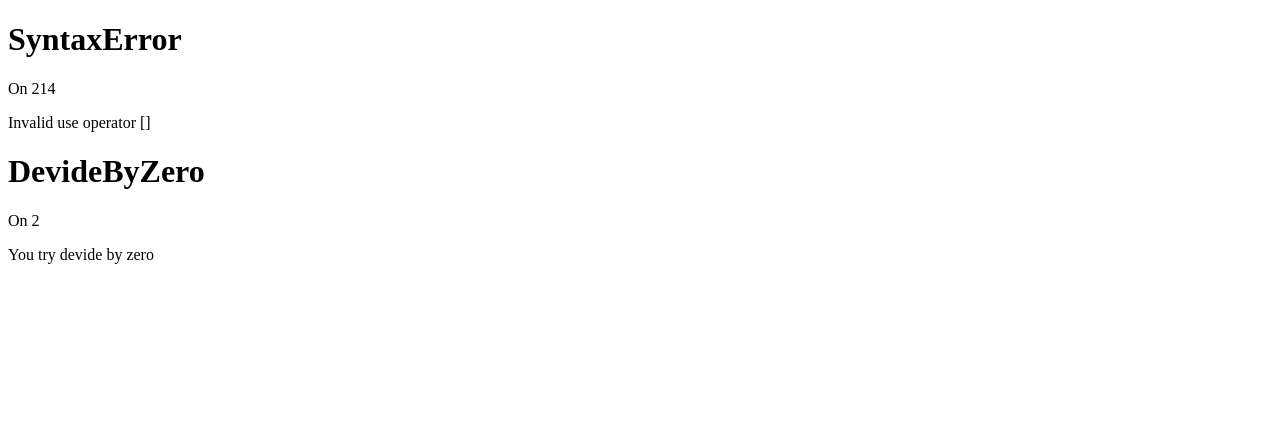
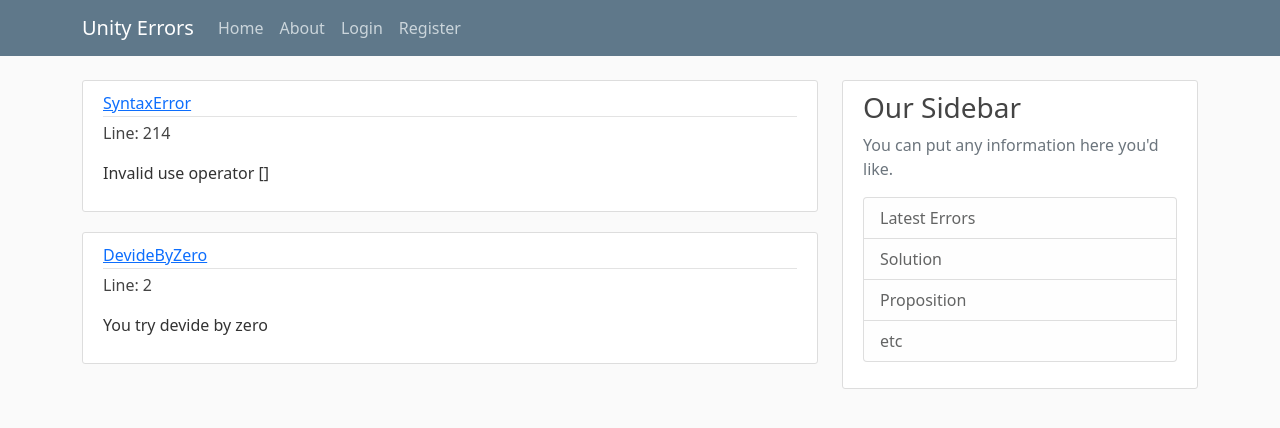
Before and after one commit to gzelek8/FlaskREST, a Flask app: page / in a window 1280 px wide. Shown: the top 428 px of the page. Run offline with Flask 2, Linux system fonts and the light colour scheme; some libraries are stand-ins or nearby versions.

Commit message:
add html and csss

```diff
--- /dev/null
+++ b/static/main.css
@@ -0,0 +1,80 @@
+body {
+  background: #fafafa;
+  color: #333333;
+  margin-top: 5rem;
+}
+
+h1, h2, h3, h4, h5, h6 {
+  color: #444444;
+}
+
+.bg-steel {
+  background-color: #5f788a;
+}
+
+.site-header .navbar-nav .nav-link {
+  color: #cbd5db;
+}
+
+.site-header .navbar-nav .nav-link:hover {
+  color: #ffffff;
+}
+
+.site-header .navbar-nav .nav-link.active {
+  font-weight: 500;
+}
+
+.content-section {
+  background: #ffffff;
+  padding: 10px 20px;
+  border: 1px solid #dddddd;
+  border-radius: 3px;
+  margin-bottom: 20px;
+}
+
+.article-title {
+  color: #444444;
+}
+
+a.article-title:hover {
+  color: #428bca;
+  text-decoration: none;
+}
+
+.article-content {
+  white-space: pre-line;
+}
+
+.article-img {
+  height: 65px;
+  width: 65px;
+  margin-right: 16px;
+}
+
+.article-metadata {
+  padding-bottom: 1px;
+  margin-bottom: 4px;
+  border-bottom: 1px solid #e3e3e3
+}
+
+.article-metadata a:hover {
+  color: #333;
+  text-decoration: none;
+}
+
+.article-svg {
+  width: 25px;
+  height: 25px;
+  vertical-align: middle;
+}
+
+.account-img {
+  height: 125px;
+  width: 125px;
+  margin-right: 20px;
+  margin-bottom: 16px;
+}
+
+.account-heading {
+  font-size: 2.5rem;
+}
--- a/templates/home.html
+++ b/templates/home.html
@@ -1,14 +1,14 @@
-<!DOCTYPE html>
-<html lang="en">
-<head>
-    <meta charset="UTF-8">
-    <title>Title</title>
-</head>
-<body>
+{% extends "layout.html" %}
+{% block content %}
     {% for error in errors %}
-        <h1>{{ error.name}}</h1>
-        <p> On {{ error.line}}</p>
-        <p>{{ error.description }}</p>
+        <article class="media content-section">
+          <div class="media-body">
+            <div class="article-metadata">
+              <a class="mr-2" href="#">{{ error.name }}</a>
+            </div>
+              <p class="article-title" > Line: {{ error.line }}</p>
+            <p class="article-content">{{ error.description }}</p>
+          </div>
+        </article>
     {% endfor %}
-</body>
-</html>
+{% endblock content %}
--- /dev/null
+++ b/templates/layout.html
@@ -0,0 +1,65 @@
+<!DOCTYPE html>
+<html lang="en">
+<head>
+    <!-- Required meta tags -->
+    <meta charset="utf-8">
+    <meta name="viewport" content="width=device-width, initial-scale=1">
+    <!-- Bootstrap CSS -->
+    <link href="https://cdn.jsdelivr.net/npm/bootstrap@5.0.0-beta1/dist/css/bootstrap.min.css" rel="stylesheet"
+          integrity="sha384-giJF6kkoqNQ00vy+HMDP7azOuL0xtbfIcaT9wjKHr8RbDVddVHyTfAAsrekwKmP1" crossorigin="anonymous">
+    <link rel="stylesheet" type="text/css" href="{{ url_for('static', filename='main.css') }}">
+    <title>Unity Errors</title>
+</head>
+<body>
+    <header class="site-header">
+      <nav class="navbar navbar-expand-md navbar-dark bg-steel fixed-top">
+        <div class="container">
+          <a class="navbar-brand mr-4" href="/">Unity Errors</a>
+          <button class="navbar-toggler" type="button" data-toggle="collapse" data-target="#navbarToggle" aria-controls="navbarToggle" aria-expanded="false" aria-label="Toggle navigation">
+            <span class="navbar-toggler-icon"></span>
+          </button>
+          <div class="collapse navbar-collapse" id="navbarToggle">
+            <div class="navbar-nav mr-auto">
+              <a class="nav-item nav-link" href="/">Home</a>
+              <a class="nav-item nav-link" href="/about">About</a>
+            </div>
+            <!-- Navbar Right Side -->
+            <div class="navbar-nav">
+              <a class="nav-item nav-link" href="/login">Login</a>
+              <a class="nav-item nav-link" href="/register">Register</a>
+            </div>
+          </div>
+        </div>
+      </nav>
+    </header>
+    <main role="main" class="container">
+      <div class="row">
+        <div class="col-md-8">
+          {% block content %}{% endblock %}
+        </div>
+        <div class="col-md-4">
+          <div class="content-section">
+            <h3>Our Sidebar</h3>
+            <p class='text-muted'>You can put any information here you'd like.
+              <ul class="list-group">
+                <li class="list-group-item list-group-item-light">Latest Errors</li>
+                <li class="list-group-item list-group-item-light">Solution</li>
+                <li class="list-group-item list-group-item-light">Proposition</li>
+                <li class="list-group-item list-group-item-light">etc</li>
+              </ul>
+            </p>
+          </div>
+        </div>
+      </div>
+    </main>
+    <script src="https://cdn.jsdelivr.net/npm/bootstrap@5.0.0-beta1/dist/js/bootstrap.bundle.min.js"
+            integrity="sha384-ygbV9kiqUc6oa4msXn9868pTtWMgiQaeYH7/t7LECLbyPA2x65Kgf80OJFdroafW"
+            crossorigin="anonymous"></script>
+    <script src="https://cdn.jsdelivr.net/npm/@popperjs/core@2.5.4/dist/umd/popper.min.js"
+            integrity="sha384-q2kxQ16AaE6UbzuKqyBE9/u/KzioAlnx2maXQHiDX9d4/zp8Ok3f+M7DPm+Ib6IU"
+            crossorigin="anonymous"></script>
+    <script src="https://cdn.jsdelivr.net/npm/bootstrap@5.0.0-beta1/dist/js/bootstrap.min.js"
+            integrity="sha384-pQQkAEnwaBkjpqZ8RU1fF1AKtTcHJwFl3pblpTlHXybJjHpMYo79HY3hIi4NKxyj"
+            crossorigin="anonymous"></script>
+</body>
+</html>
```
